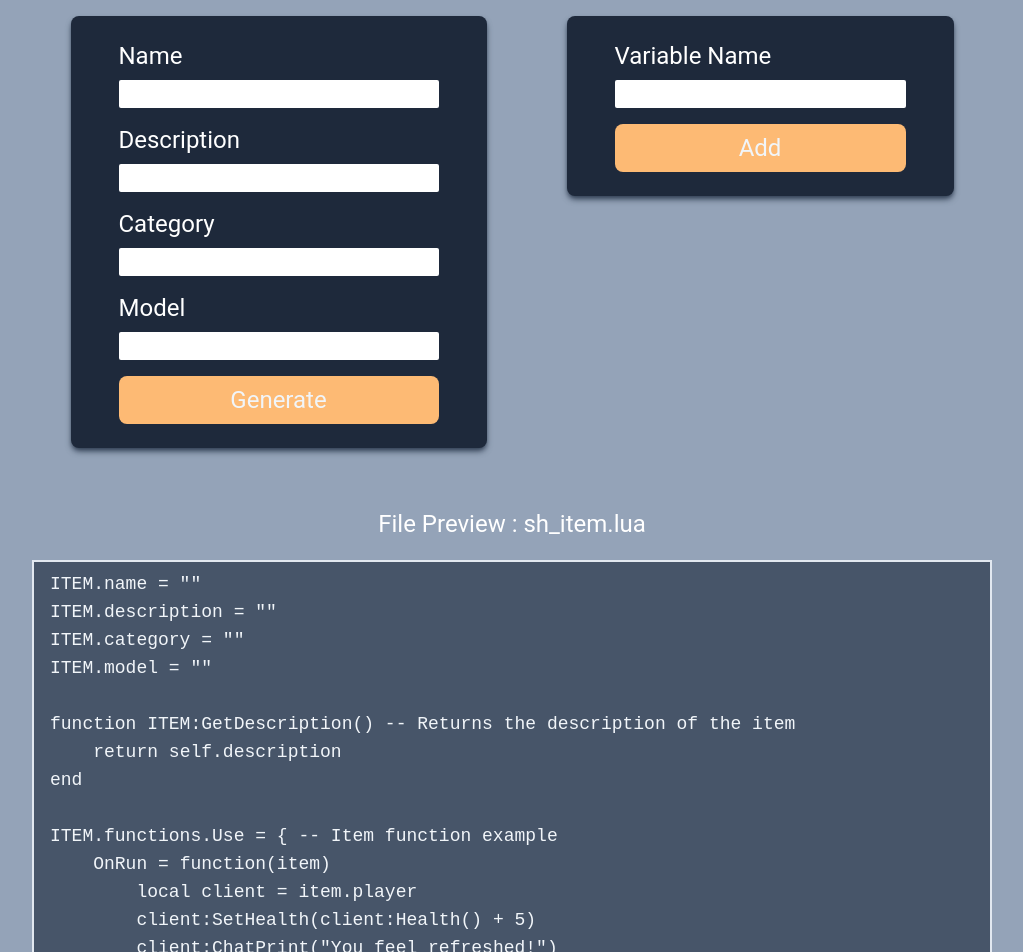
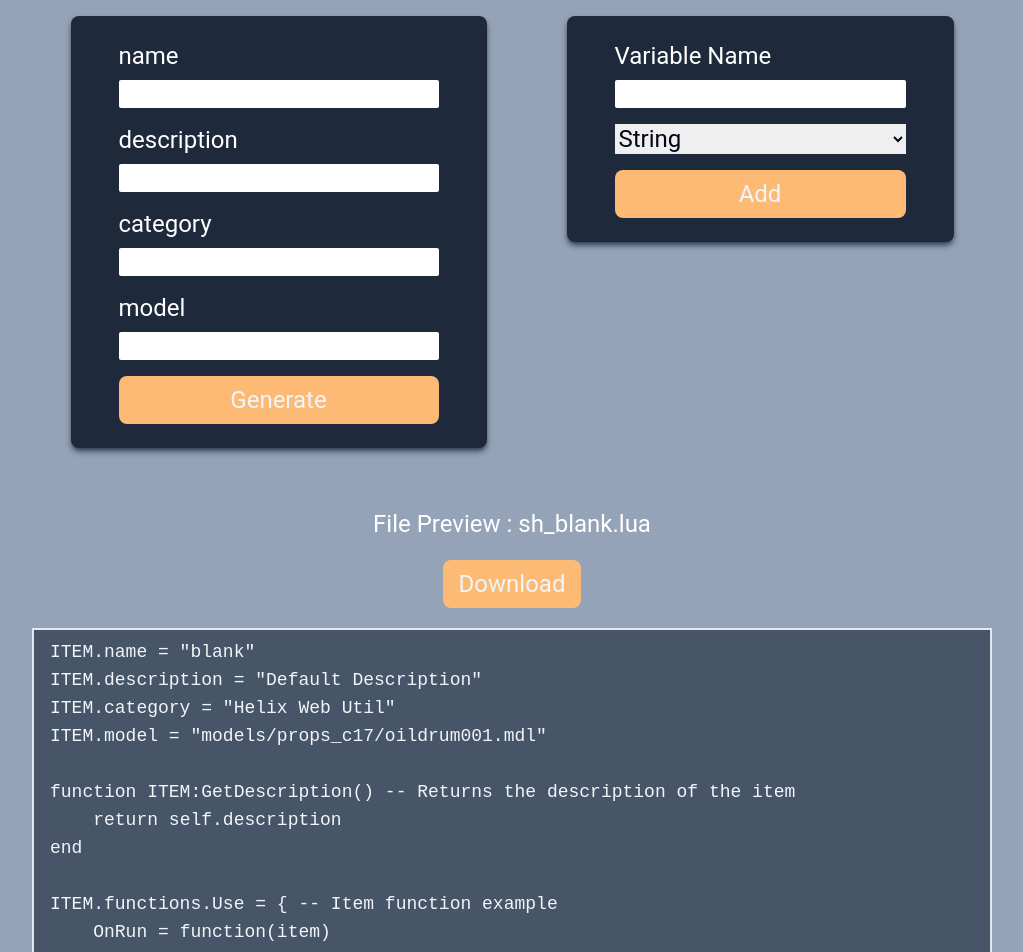
Before and after one commit to n8zone/react-helix-utility, a React (Create React App) app: page /item-generator in a window 1280 px wide. Shown: the part 80-1032 px from the top of the page, without its empty margins (128-1151 px from the left). Built offline with nearby package versions, Linux system fonts and the light colour scheme.

Commit message:
Custom Item Variables

```diff
--- a/src/GenerateItem.js
+++ b/src/GenerateItem.js
@@ -1,11 +1,10 @@
 import React from 'react';
 
-export function generateItemLua(itemName, itemDesc, itemCategory, itemModel, itemID = 'test_item', download = false) {
+export function generateItemLua(itemVars, itemID = 'test_item', download = false) {
 
-	let lua = `ITEM.name = "${itemName}"
-  ITEM.description = "${itemDesc}"
-	ITEM.category = "${itemCategory}"
-  ITEM.model = "${itemModel}"
+	let lua = `${itemVars.map((variable) => {
+		return `ITEM.${variable.name} = ${variable.type === 'string' ? `"${variable.value}"` : variable.value}`
+	}).join('\n')}
 
 	function ITEM:GetDescription() -- Returns the description of the item
 	<lua_tab>return self.description
--- a/src/pages/ItemGenerator.jsx
+++ b/src/pages/ItemGenerator.jsx
@@ -12,52 +12,97 @@ import { generateItemLua, generatePreviewLua } from '../GenerateItem'
 
 
 function ItemGenerator() {
-  const [itemName, setItemName] = useState('')
-  const [itemDescription, setItemDescription] = useState('')
-  const [itemCategory, setItemCategory] = useState('')
-  const [itemModel, setItemModel] = useState('')
 
-  const [previewLua, setPreviewLua] = useState(generatePreviewLua(generateItemLua('', '', '', '')))
+  const [newVarName, setNewVarName] = useState('')
+  const [newVarType, setNewVarType] = useState('')
+  const [itemVars, setItemVars] = useState([
+    {
+      name: 'name',
+      type: 'string',
+      value: 'blank',
+    },
+    {
+      name: 'description',
+      type: 'string',
+      value: 'Default Description',
+    },
+    {
+      name: 'category',
+      type: 'string',
+      value: 'Helix Web Util',
+    },
+    {
+      name: 'model',
+      type: 'string',
+      value: 'models/props_c17/oildrum001.mdl',
+    },
 
-  const handleNameChange = (e) => {
-    const newValue = e.target.value;
-    console.log(newValue)
-    setItemName(newValue)
-    setPreviewLua(generatePreviewLua(generateItemLua(newValue, itemDescription, itemCategory, itemModel)))
+  ])
+
+  const inputTypes = {
+    'string': 'text',
+    'number': 'number',
+    'boolean': 'checkbox',
+    'color': 'color',
   }
 
-  const handleDescriptionChange = (e) => {
-    const newValue = e.target.value;
-    console.log(newValue)
-    setItemDescription(newValue)
-    setPreviewLua(generatePreviewLua(generateItemLua(itemName, newValue, itemCategory, itemModel)))
+  const [previewLua, setPreviewLua] = useState(generatePreviewLua(generateItemLua(itemVars, getItemUniqueID())))
+
+
+  function handleItemGeneration(e) {
+    e.preventDefault()
+    setPreviewLua(generatePreviewLua(generateItemLua(itemVars, getItemUniqueID())))
   }
 
-  const handleCategoryChange = (e) => {
-    const newValue = e.target.value;
-    console.log(newValue)
-    setItemCategory(newValue)
-    setPreviewLua(generatePreviewLua(generateItemLua(itemName, itemDescription, newValue, itemModel)))
+  function handleItemDownload() {
+    generateItemLua(itemVars, getItemUniqueID(), true)
   }
 
-  const handleModelChange = (e) => {
-    const newValue = e.target.value;
-    console.log(newValue)
-    setItemModel(newValue)
-    setPreviewLua(generatePreviewLua(generateItemLua(itemName, itemDescription, itemCategory, newValue)))
+  function updateItemVar(name, value) {
+    setItemVars(prevItemVars => {
+      return prevItemVars.map(itemVar =>
+        itemVar.name === name
+          ? { ...itemVar, value: value }
+          : itemVar
+      )
+    })
   }
 
-  const handleItemGeneration = (e) => {
+  function getItemVarByName(name) {
+    return itemVars.find(itemVar => itemVar.name === name)
+  }
+
+  const handleVarUpdate = (e) => {
     e.preventDefault()
-    const item = {
-      itemName,
-      itemDescription,
-      itemCategory,
-      itemModel,
+    const newValue = e.target.value
+  }
+
+  const handleNewVarNameChange = (e) => {
+    e.preventDefault()
+    const newValue = e.target.value
+    setNewVarName(newValue)
+  }
+
+  const handleNewVarTypeChange = (e) => {
+    e.preventDefault()
+    const newValue = e.target.value
+    setNewVarType(newValue)
+  }
+
+  const handleNewItemVar = (e) => {
+    e.preventDefault()
+    const newValue = {
+      name: newVarName,
+      type: newVarType,
+      value: '',
     }
+    setItemVars([...itemVars, newValue])
+  }
 
-    setPreviewLua(generatePreviewLua(generateItemLua(itemName, itemDescription, itemCategory, itemModel, itemName, true)))
-    console.log(item)
+  function getItemUniqueID() {
+    // make name lowercase, replace spaces with underscores
+    const uniqueID = getItemVarByName('name').value.toLowerCase().replaceAll(' ', '_')
+    return uniqueID
   }
 
   return (
@@ -65,21 +110,32 @@ function ItemGenerator() {
       <div>
       <Card bgColor={'bg-slate-800'}>
         <form onSubmit={handleItemGeneration} className='flex flex-col gap-2 px-4 py-2 w-96'>
-          <InputLabelPair text='Name' inputType={'text'} onChange={handleNameChange} />
-          <InputLabelPair text='Description' inputType={'text'} onChange={handleDescriptionChange} />
-          <InputLabelPair text='Category' inputType={'text'} onChange={handleCategoryChange} />
-          <InputLabelPair text='Model' inputType={'text'} onChange={handleModelChange} />
+          {itemVars.map((itemVar, index) => {
+            return(
+              <InputLabelPair key={index} text={itemVar.name} inputType={inputTypes[itemVar.type]} onChange={(e) => {
+                const value = itemVar.type === 'boolean' ? e.target.checked : e.target.value;
+                updateItemVar(itemVar.name, value);
+              }} />
+            )
+          })}
           <Button type='submit'>Generate</Button>
         </form>
       </Card>
       <Card bgColor={'bg-slate-800'}>
-        <form onSubmit={handleItemGeneration} className='flex flex-col gap-2 px-4 py-2'>
-          <InputLabelPair text='Variable Name' inputType={'text'} onChange={handleNameChange} />
+        <form onSubmit={handleNewItemVar} className='flex flex-col gap-2 px-4 py-2'>
+          <InputLabelPair text='Variable Name' inputType={'text'} onChange={handleNewVarNameChange} />
+          <select className='flex flex-col mb-2 mx-4' onChange={handleNewVarTypeChange}>
+            <option value="string">String</option>
+            <option value="number">Number</option>
+            <option value="boolean">Boolean</option>
+            <option value="color">Color</option>
+          </select>
           <Button type='submit'>Add</Button>
         </form>
       </Card>
       </div>
-      <h1 className='mb-0 pb-0'>File Preview : sh_item.lua</h1>
+      <h1 className='mb-0 pb-0'>File Preview : {`sh_${getItemUniqueID()}.lua`}</h1>
+      <Button onClick={handleItemDownload}>Download</Button>
       <LuaPreview>{previewLua}</LuaPreview>
     </div>
   )
```
